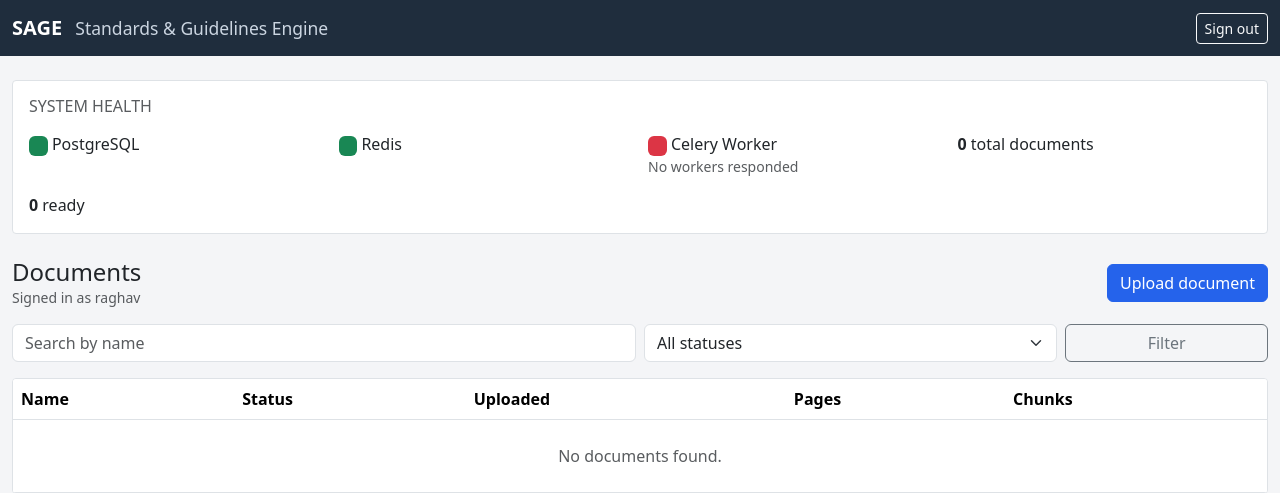
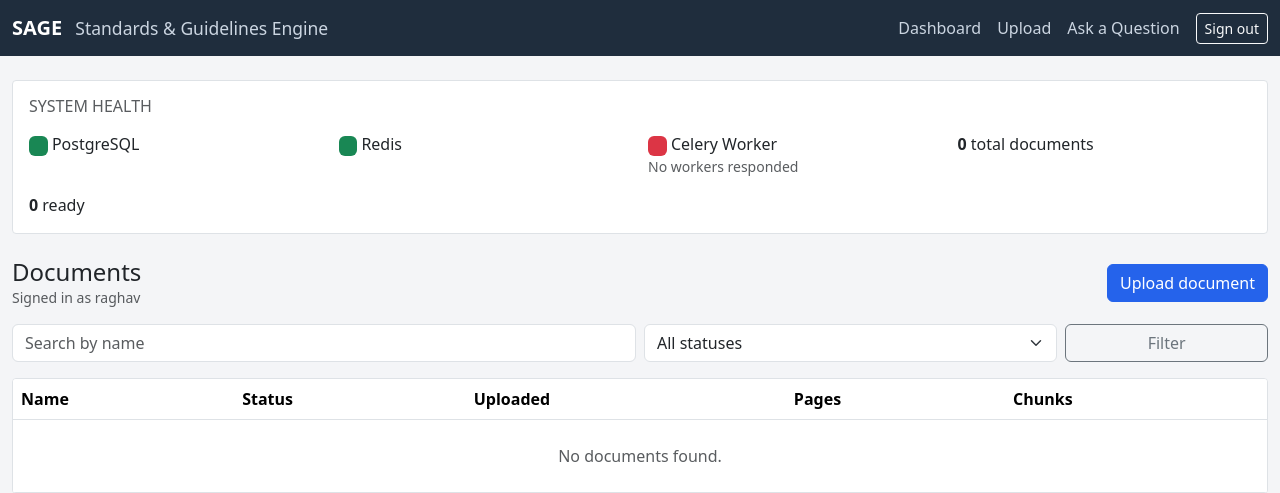
Before and after one commit to raghav-273/sage, a Django app: page / in a window 1280 px wide. Shown: the top 493 px of the page. Run offline with Django 5.2, Linux system fonts and the light colour scheme; a user stored in the database is signed in; data that the repository does not hold is empty; parts of the project's set-up code (start-up, migrations or seed data) failed here and were passed over; some libraries are stand-ins or nearby versions.

Commit message:
Refine portal layout and styling

```diff
--- a/apps/portal/static/portal/css/custom.css
+++ b/apps/portal/static/portal/css/custom.css
@@ -32,6 +32,14 @@ body {
     box-shadow: none;
 }
 
+.sage-header .nav-link {
+    color: #cbd5e1;
+}
+
+.sage-header .nav-link:hover {
+    color: #ffffff;
+}
+
 .sage-card-empty {
     padding: 2rem;
 }
--- a/apps/portal/templates/portal/base.html
+++ b/apps/portal/templates/portal/base.html
@@ -16,10 +16,15 @@
                     SAGE <small>Standards &amp; Guidelines Engine</small>
                 </span>
                 {% if user.is_authenticated %}
-                <form method="post" action="{% url 'logout' %}" class="d-flex mb-0">
-                    {% csrf_token %}
-                    <button type="submit" class="btn btn-sm btn-outline-light">Sign out</button>
-                </form>
+                <div class="d-flex align-items-center gap-3">
+                    <a href="{% url 'dashboard' %}" class="nav-link">Dashboard</a>
+                    <a href="{% url 'document-upload-page' %}" class="nav-link">Upload</a>
+                    <a href="{% url 'query-page' %}" class="nav-link">Ask a Question</a>
+                    <form method="post" action="{% url 'logout' %}" class="d-flex mb-0">
+                        {% csrf_token %}
+                        <button type="submit" class="btn btn-sm btn-outline-light">Sign out</button>
+                    </form>
+                </div>
                 {% endif %}
             </div>
         </nav>
```
